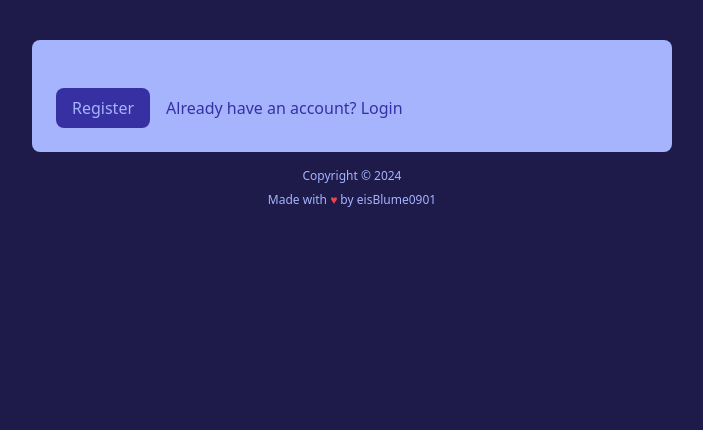
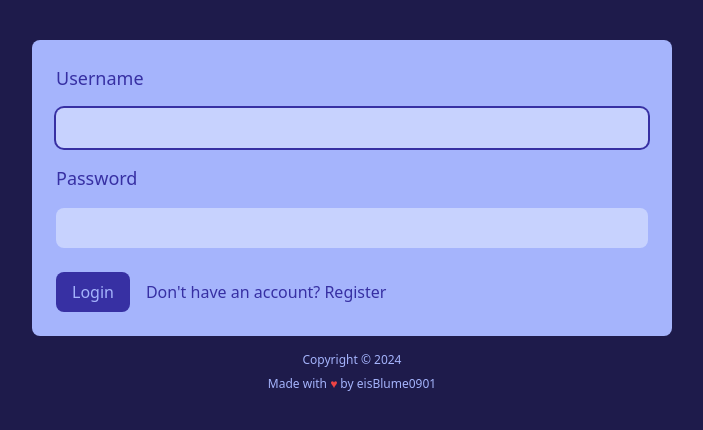
Before and after one commit to eisBlume0901/Django_Customer_Management_System_From_Dennis_Ivy, a Django app: page /login/ in a window 1280 px wide. Shown: the part 82-512 px from the top of the page, without its empty margins (288-991 px from the left). Run offline with Django 5.2, Linux system fonts and the light colour scheme; some libraries are stand-ins or nearby versions.

Commit message:
Created login functionality

```diff
--- a/customer_management_system/accounts/views.py
+++ b/customer_management_system/accounts/views.py
@@ -8,6 +8,7 @@ from django.forms import inlineformset_factory # Allows creation of multiple for
 
 from .filters import *
 from django.contrib import messages
+from django.contrib.auth import authenticate, login as auth_login, logout
 
 # Create your views here.
 def home(request):
@@ -127,4 +128,18 @@ def register(request):
     return render(request, 'forms/register.html', {'form': form})
 
 def login(request):
-    return render(request, 'forms/login.html')
+    form = AuthenticationForm()
+    if request.method == 'POST':
+        form = AuthenticationForm(data=request.POST)
+        if form.is_valid():
+            username = form.cleaned_data.get('username')
+            password = form.cleaned_data.get('password')
+            user = authenticate(request, username=username, password=password)
+            if user is not None:
+                auth_login(request, user)
+                messages.success(request, f'Welcome {username}!')
+                return redirect(reverse('home'))
+        else:
+            messages.error(request, 'Invalid user and password. Please try again!')
+
+    return render(request, 'forms/login.html', {'form': form})
--- a/customer_management_system/templates/forms/login.html
+++ b/customer_management_system/templates/forms/login.html
@@ -1,26 +1,57 @@
 {% extends 'main.html' %}
 {% block content %}
 {% include 'partials/_home_navbar.html' %}
-
 
 <form method="POST" class="max-w-screen-sm mx-auto mt-10 max-h-full bg-indigo-300 text-indigo-800 p-6 rounded-lg">
     {% csrf_token %}
 
     <div class="flex flex-col gap-4">
+        <div class="text-lg text-indigo-800 font-medium">
+            {{ form.username.label }}
+        </div>
+        <div class="w-full">
+            {{ form.username }}
+
+            {% if form.username.errors %}
+                {% for error in form.username.errors %}
+                    <div class="text-indigo-800 text-xs mt-2">
+                        {{ error }}
+                    </div>
+                {% endfor %}
+            {% endif %}
+        </div>
+
+        <div class="text-lg text-indigo-800 font-medium">
+            {{ form.password.label }}
+        </div>
+        <div>
+            {{ form.password }}
+
+            {% if form.password.errors %}
+                {% for error in form.password.errors %}
+                    <div class="text-indigo-800 text-xs mt-2">
+                        {{ error }}
+                    </div>
+                {% endfor %}
+            {% endif %}
+        </div>
 
     </div>
 
     <div class="flex flex-row gap-4 items-center mt-6">
-        <button type="Submit" name="submit" class="bg-indigo-800 text-indigo-300 px-4 py-2 rounded-lg hover:bg-indigo-200 hover:text-indigo-800">Register</button>
-        <a href="{% url 'login' %}" class="text-indigo-800">Already have an account? <span class="hover:font-medium">Login</span></a>
+        <button type="Submit" name="submit" class="bg-indigo-800 text-indigo-300 px-4 py-2 rounded-lg hover:bg-indigo-200 hover:text-indigo-800">Login</button>
+        <a href="{% url 'register' %}" class="text-indigo-800">Don't have an account? <span class="hover:font-medium">Register</span></a>
     </div>
 </form>
 
-
-{% for message in messages%}
-    <div class="bg-indigo-300 border-2 border-indigo-800 text-indigo-800 font-medium p-2 text-xs rounded-lg max-w-screen-sm bottom-5 right-10 fixed">
-        {{message}}
+<div class="relative">
+    <div class="flex flex-col absolute">
+        {% for message in messages %}
+            <div class="bg-indigo-300 border-2 border-indigo-800 text-indigo-800 font-medium p-2 text-xs rounded-lg max-w-screen-sm bottom-0 right-0 z-10 mt-2">
+                {{ message }}
+            </div>
+        {% endfor %}
     </div>
-{% endfor %}
+</div>
 
 {% endblock %}
```
Also changed, not shown: customer_management_system/accounts/forms.py (+7 -1 lines), customer_management_system/templates/forms/register.html (+10 -0 lines), customer_management_system/db.sqlite3.
